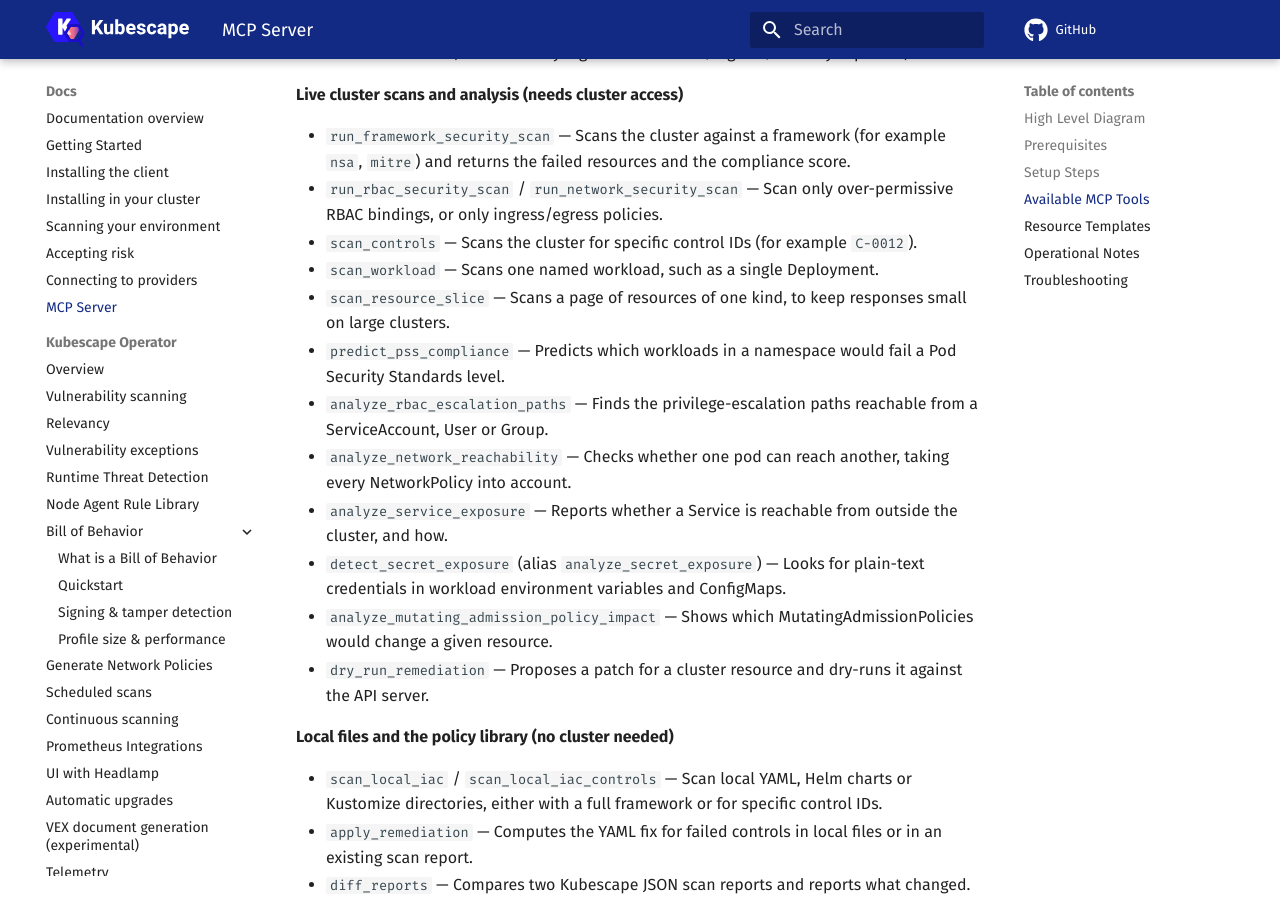
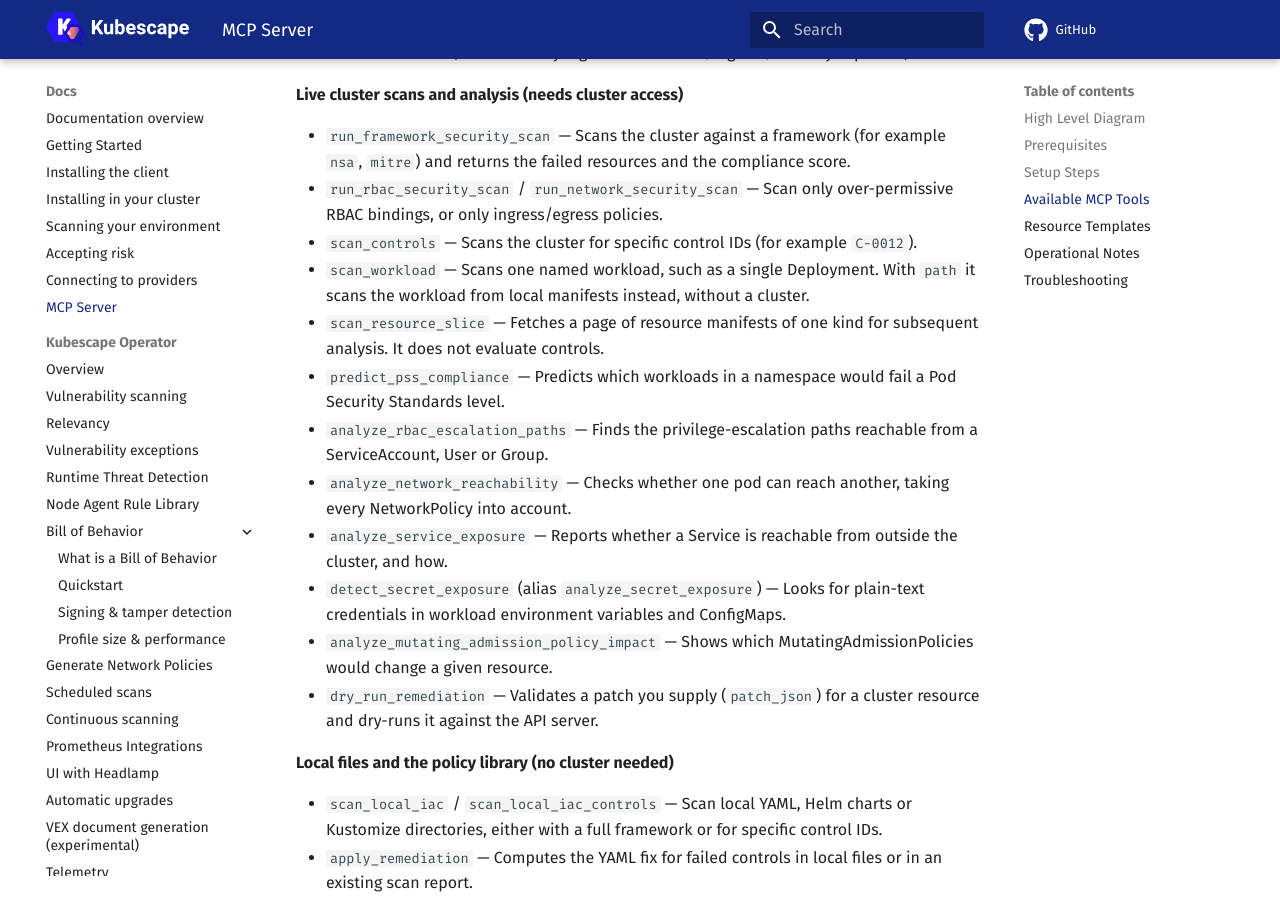
Before and after one commit to kubescape/kubescape.io, an MkDocs documentation site: the page built from docs/docs/mcp-server.md, in a window 1280 px wide and 900 px high, scrolled down 1801 px. Built offline with MkDocs 1.6.1 and Material for MkDocs 9.7.7, drawn with Linux system fonts in a browser that asks for light colours; comment, search, counter and statistics services are not loaded.

Commit message:
docs(mcp): describe scan_resource_slice, scan_workload and dry_run_remediation accurately
Signed-off-by: Sarthak <sarthakshreshtha345@gmail.com>

```diff
--- a/docs/docs/mcp-server.md
+++ b/docs/docs/mcp-server.md
@@ -86,15 +86,15 @@
 - `run_framework_security_scan` — Scans the cluster against a framework (for example `nsa`, `mitre`) and returns the failed resources and the compliance score.
 - `run_rbac_security_scan` / `run_network_security_scan` — Scan only over-permissive RBAC bindings, or only ingress/egress policies.
 - `scan_controls` — Scans the cluster for specific control IDs (for example `C-0012`).
-- `scan_workload` — Scans one named workload, such as a single Deployment.
-- `scan_resource_slice` — Scans a page of resources of one kind, to keep responses small on large clusters.
+- `scan_workload` — Scans one named workload, such as a single Deployment. With `path` it scans the workload from local manifests instead, without a cluster.
+- `scan_resource_slice` — Fetches a page of resource manifests of one kind for subsequent analysis. It does not evaluate controls.
 - `predict_pss_compliance` — Predicts which workloads in a namespace would fail a Pod Security Standards level.
 - `analyze_rbac_escalation_paths` — Finds the privilege-escalation paths reachable from a ServiceAccount, User or Group.
 - `analyze_network_reachability` — Checks whether one pod can reach another, taking every NetworkPolicy into account.
 - `analyze_service_exposure` — Reports whether a Service is reachable from outside the cluster, and how.
 - `detect_secret_exposure` (alias `analyze_secret_exposure`) — Looks for plain-text credentials in workload environment variables and ConfigMaps.
 - `analyze_mutating_admission_policy_impact` — Shows which MutatingAdmissionPolicies would change a given resource.
-- `dry_run_remediation` — Proposes a patch for a cluster resource and dry-runs it against the API server.
+- `dry_run_remediation` — Validates a patch you supply (`patch_json`) for a cluster resource and dry-runs it against the API server.
 
 **Local files and the policy library (no cluster needed)**
 
```
